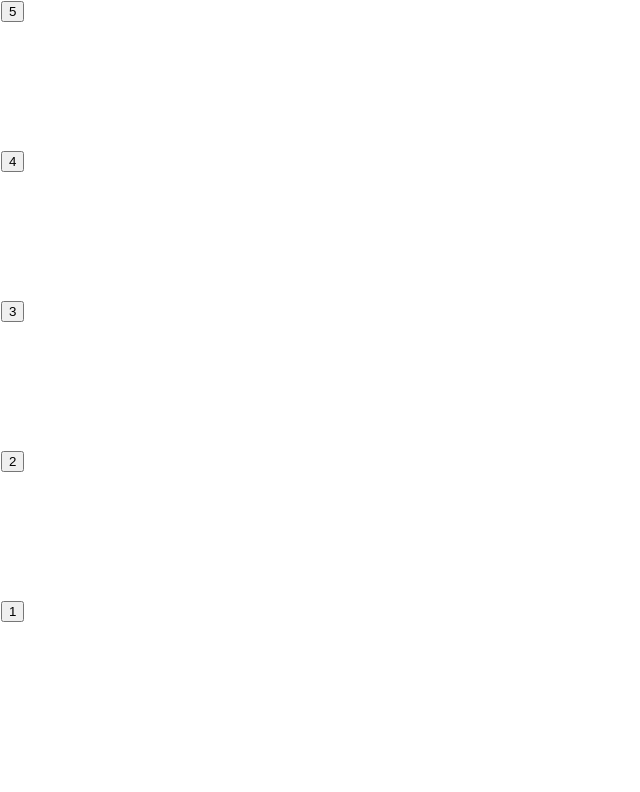
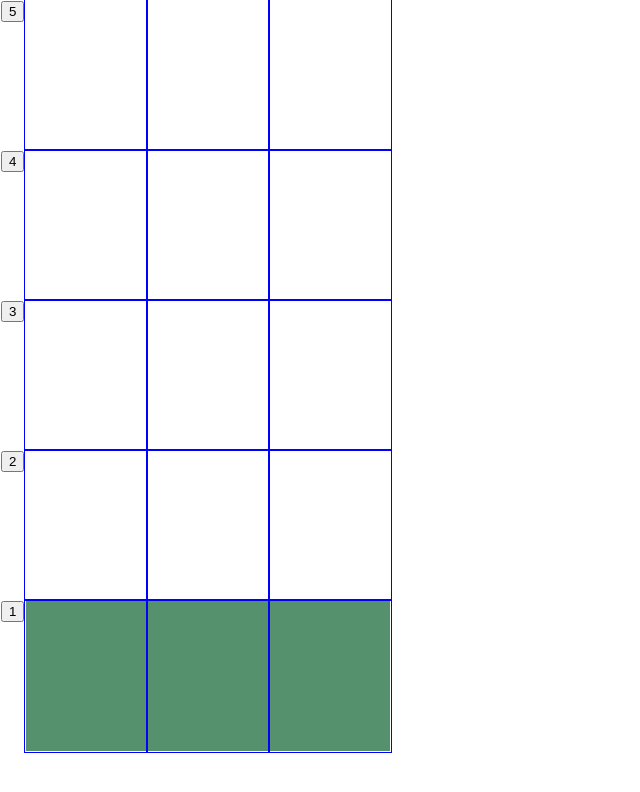
Before and after one commit to IvanPustovarov/elevator, a Vue app: page / in a window 1280 px wide. Shown: the top 792 px of the page, without its empty margins (0-640 px from the left). Built offline with nearby package versions, Linux system fonts and the light colour scheme.

Commit message:
constructor of manager

```diff
--- a/src/components/elevators.js
+++ b/src/components/elevators.js
@@ -52,4 +52,12 @@ class Elevator {
 }
 
 export default class ElevatorsManager {
+  constructor(elevatorsAmount = 1, floorsAmount = 5) {
+    this.elevators = [];
+    for (let i = 1; i <= elevatorsAmount; i++) {
+      this.elevators.push(new Elevator());
+    }
+    this.elevators.forEach((e) => e.start());
+    this.floorsAmount = floorsAmount;
+  }
 }
```
